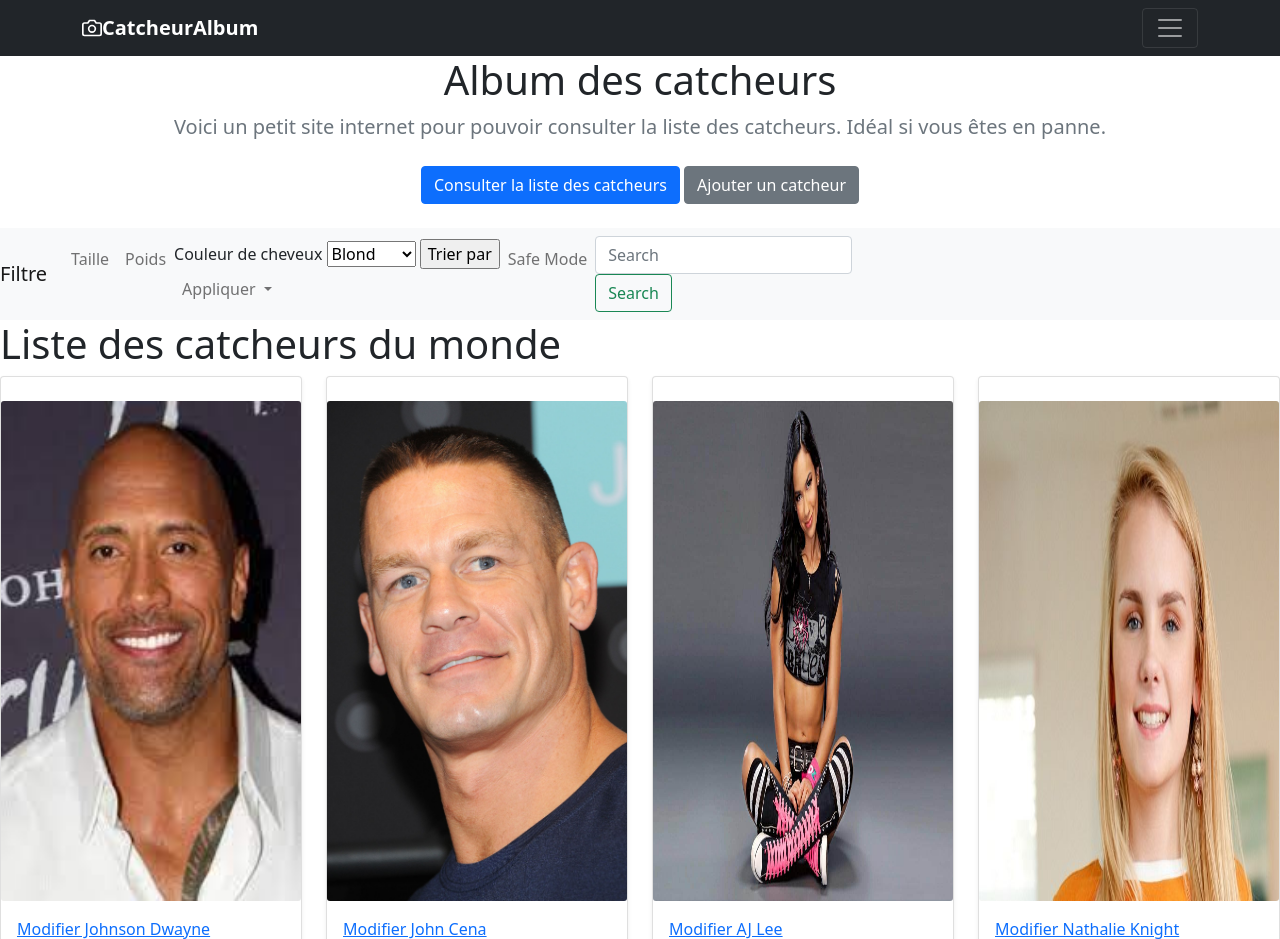
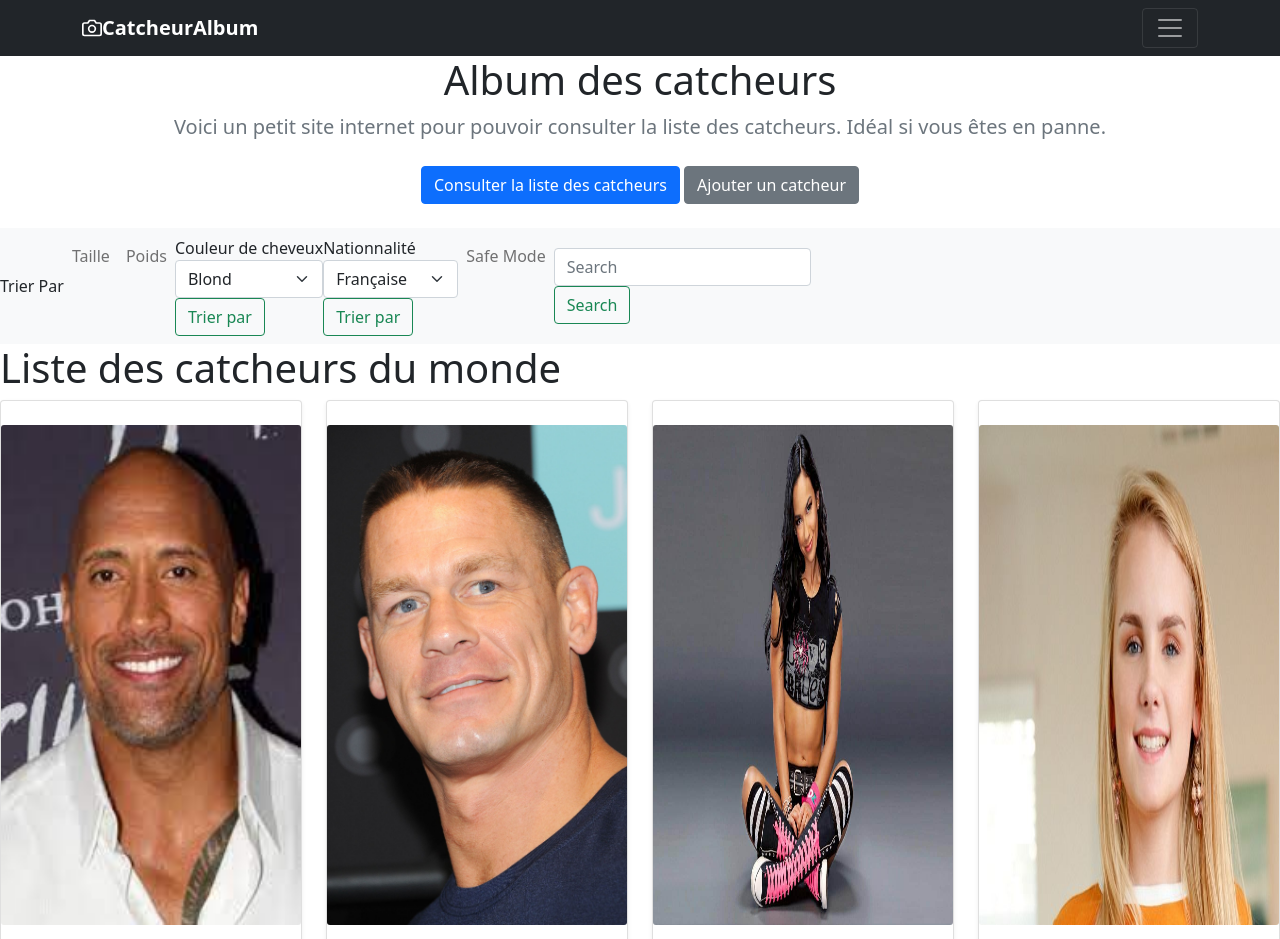
Before and after one commit to Asmeeeee/CatcheurPickerFlask, a Flask app: page / in a window 1280 px wide. Shown: the top 939 px of the page. Run offline with Flask 2, Linux system fonts and the light colour scheme; data comes from the database, SQL or seed files in the repository; both versions use the stored data as it was after the commit; some libraries are stand-ins or nearby versions.

Commit message:
Filtre opérationnel : recherche, nationnalité, couleur de cheuveux

```diff
--- a/tuto/models.py
+++ b/tuto/models.py
@@ -1,6 +1,6 @@
 from datetime import datetime
 from email.policy import default
-from sqlalchemy import func
+from sqlalchemy import func, or_
 import yaml, os.path
 from .app import app, db
 
@@ -25,9 +25,9 @@ def get_star_by_origin(nationnalite="Americain"):
 def get_safe_mode():
     return Star.query.filter(Star.starId == 1)
 
-# def get_lastId():
-#     max_id = db.session.query(func.max(Star.starId)).scalar()
-#     return max_id + 1
+def search_star(recherche):
+    print(recherche)
+    return Star.query.filter(Star.starNom.contains(recherche) | Star.starPrenom.contains(recherche))
 
 def get_star(id):
     return Star.query.filter(Star.starId == id)
--- a/tuto/templates/home.html
+++ b/tuto/templates/home.html
@@ -2,7 +2,7 @@
 {% block main %}
 
 <nav class="navbar navbar-expand-lg navbar-light bg-light">
-    <a class="navbar-brand" href="/">Filtre</a>
+  <label for="hairColor">Trier Par</label>
     <button class="navbar-toggler" type="button" data-toggle="collapse" data-target="#navbarSupportedContent" aria-controls="navbarSupportedContent" aria-expanded="false" aria-label="Toggle navigation">
       <span class="navbar-toggler-icon"></span>
     </button>
@@ -16,16 +16,37 @@
           <a class="nav-link" href="/Weight">Poids</a>
         </li>
         <li class="nav-item dropdown">
-         <form method="POST" class="form-inline my-2 my-lg-0", action="{{ url_for('hairColor', couleur='blue')}}">
-          <fieldset class="oui">
-            {{ form.color.label }}
-            {{ form.color }}
-            {{ form.submit }}
-          </fieldset>
-        </form>
-        <a class="nav-link dropdown-toggle" href="/hairColor/" id="navbarDropdown" role="button" data-toggle="dropdown" aria-haspopup="true" aria-expanded="false">
-          Appliquer
-        </a>
+         <form method="POST" class="form-inline my-2 my-lg-0", action="{{ url_for('hairColor')}}">
+          <label for="hairColor">Couleur de cheveux</label>
+          <select class="form-select" aria-label="Default select example" name="hairColorChoice">
+            <option value="blond">Blond</option>
+            <option value="brun">Brun</option>
+            <option value="roux">Roux</option>
+            <option value="noir">Noir</option>
+            <option value="chauve">Chauve</option>
+            <option value="fantaisie">Fantaisie</option>
+          </select>
+          <button class="btn btn-outline-success my-2 my-sm-0" type="submit">Trier par</button>
+          </form>
+          <li class="nav-item dropdown">
+            <form method="POST" class="form-inline my-2 my-lg-0", action="{{ url_for('origin')}}">
+             <label for="hairColor">Nationnalité</label>
+             <select class="form-select" aria-label="Default select example" name="originChoice">
+               <option value="francaise">Française</option>
+               <option value="amaricaine">Américaine</option>
+               <option value="africaine">Africaine</option>
+               <option value="asiatique">Asiatique</option>
+               <option value="mexicaine">Mexicaine</option>
+               <option value="russe">Russe</option>
+               <option value="italienne">Italienne</option>
+               <option value="arabe">Arabe</option>
+               <option value="inconnu">Inconnu</option>
+             </select>
+             <button class="btn btn-outline-success my-2 my-sm-0" type="submit">Trier par</button>
+             </form>
+           </li>
+        </li>
+        <li class="nav-item"></li>
           <div class="dropdown-menu" aria-labelledby="navbarDropdown">
             <a class="dropdown-item" href="#">Action</a>
             <a class="dropdown-item" href="#">Another action</a>
@@ -37,8 +58,8 @@
           <a class="nav-link disable" href="/Safe">Safe Mode</a>
         </li>
       </ul>
-        <form class="form-inline my-2 my-lg-0">
-            <input class="form-control mr-sm-2" type="search" placeholder="Search" aria-label="Search">
+        <form method="POST" class="form-inline my-2 my-lg-0" action="{{ url_for('recherche') }}">
+            <input class="form-control mr-sm-2" type="search" placeholder="Search" aria-label="Search" name="recherche">
             <button class="btn btn-outline-success my-2 my-sm-0" type="submit">Search</button>
         </form>
     </div>
--- a/tuto/views.py
+++ b/tuto/views.py
@@ -1,6 +1,5 @@
-from time import strftime
 from .app import app, db
-from flask import flash, render_template, redirect, session, url_for
+from flask import flash, render_template, redirect, request, session, url_for
 from .models import *
 from flask_wtf import FlaskForm
 from wtforms import StringField, HiddenField, validators, SubmitField, SelectField, DateField, FileField
@@ -19,7 +18,8 @@ class CreateStar(FlaskForm):
                                                                     ('asiatique', 'Asiatique'),
                                                                     ('mexicaine', 'Mexicaine'),
                                                                     ('russe', 'Russe'),
-                                                                    ('italienne', 'Italienne')
+                                                                    ('italienne', 'Italienne'),
+                                                                    ('arabe', 'Arabe')
                                                                     ])
     img = FileField('Image')
     height = StringField('Taille', validators =[validators.InputRequired()])
@@ -35,24 +35,18 @@ class CreateStar(FlaskForm):
     submit = SubmitField("Save")
     submitRemove = SubmitField("Remove")
 
-class FilterByHair(FlaskForm):
-    color= CreateStar.hairColor
-    submit = SubmitField('Trier par')
-
-
-
 @app.route("/")
 def home():
     return render_template(
         "home.html",
         title = "Liste des catcheur(ses)",
-        stars = get_sample(), form=FilterByHair()
+        stars = get_sample()
     )
 
-@app.route("/hairColor/<string:couleur>", methods=['GET', 'POST'])
-def hairColor(couleur):
-    f = FilterByHair()
-    return render_template("home.html", stars = get_star_by_hair(couleur), form=f )
+@app.route("/hairColor/", methods=['GET', 'POST'])
+def hairColor():
+    couleur = request.form['hairColorChoice']
+    return render_template("home.html", stars = get_star_by_hair(couleur))
 
 @app.route("/Height")
 def height():
@@ -62,14 +56,20 @@ def height():
 def weight():
     return render_template("home.html", stars = get_star_by_weight())
 
-@app.route("/Origin/<string:origin>")
-def origin(origin):
+@app.route("/Origin/", methods=['GET', 'POST'])
+def origin():
+    origin = request.form['originChoice']
     return render_template("home.html", stars = get_star_by_origin(origin))
 
 @app.route("/Safe")
 def safe():
-    print("hello")
     return render_template("home.html", stars = get_safe_mode())
+
+@app.route("/recherche", methods=['GET', 'POST'])
+def recherche():
+    recherche = request.form["recherche"]
+    print(recherche)
+    return render_template("home.html", stars = search_star(recherche))
 
 
 @app.route("/editSupprimer")
```
Also changed, not shown: tuto.db.
